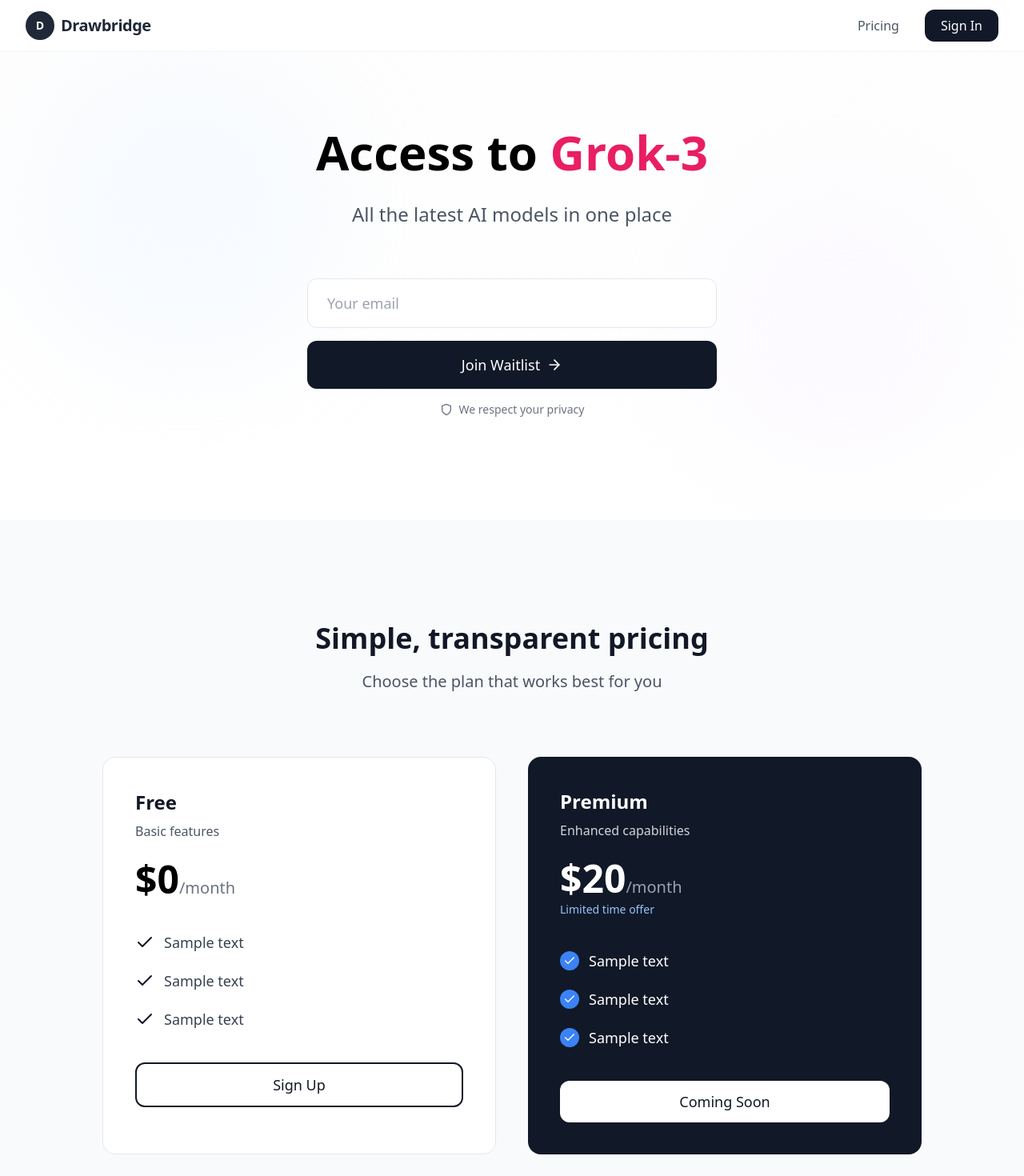
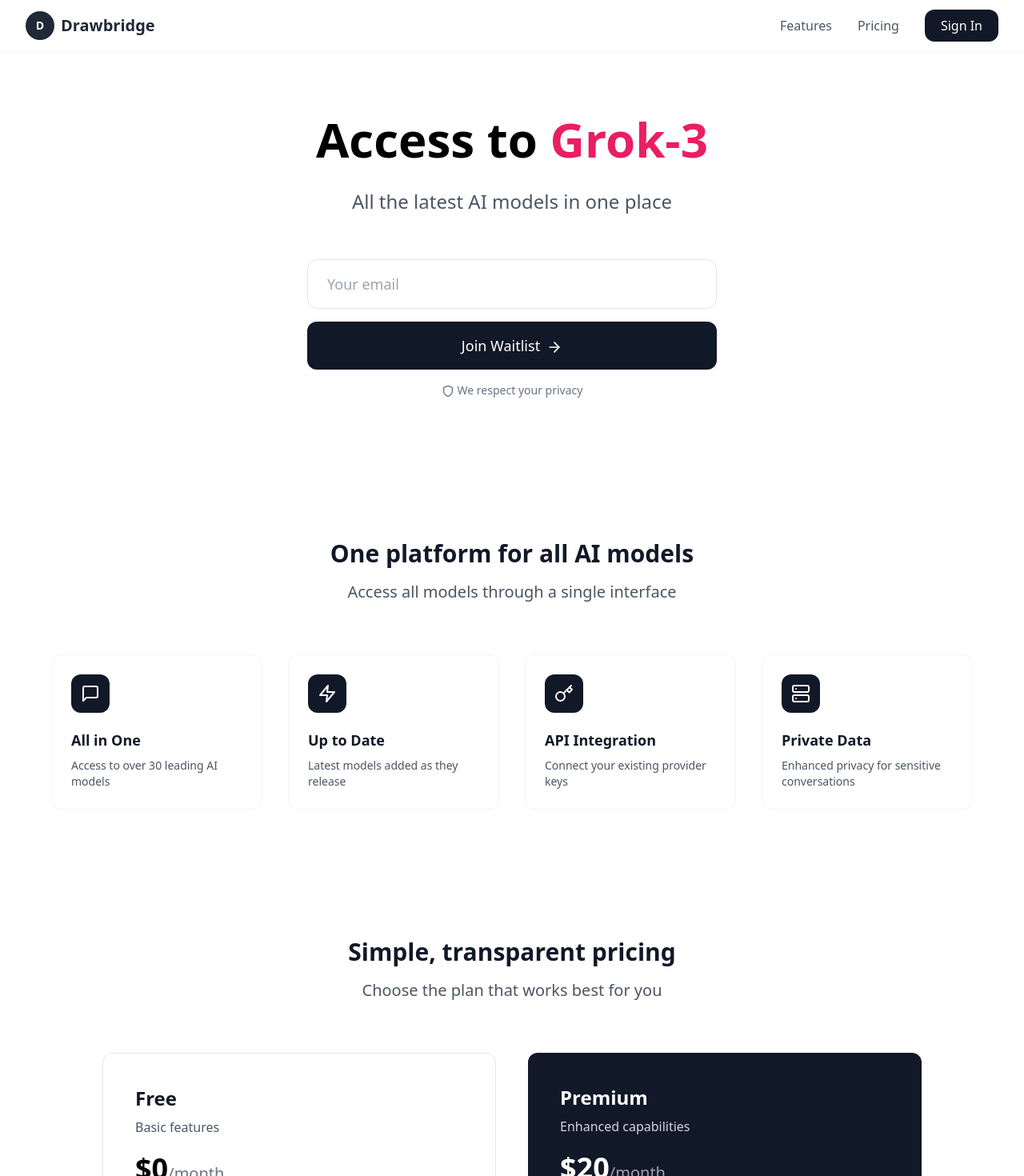
Before and after one commit to mrp3790/drawbridge-landing, a React (Create React App) app: page / in a window 1280 px wide. Shown: the top 1470 px of the page at 80% size. Built offline with nearby package versions, Linux system fonts and the light colour scheme; the HTML template or start-up script is replaced by a standard one.

Commit message:
Update App.js

```diff
--- a/src/App.js
+++ b/src/App.js
@@ -1,9 +1,7 @@
 import React, { useState, useEffect } from 'react';
 import { MessageSquare, Zap, Key, Server, Check, ArrowRight, Shield } from 'lucide-react';
-// Import logo
-// When deploying, make sure this path is correct
-// and the logo.png file exists in the assets folder
-import logo from './assets/logo.png';
+// Import path for logo - make sure logo.png exists in this location
+// import logo from './assets/logo.png';
 
 const LandingPage = () => {
   const [email, setEmail] = useState('');
@@ -36,6 +34,29 @@
     return () => clearInterval(intervalId);
   }, []);
 
+  const features = [
+    {
+      icon: <MessageSquare className="w-6 h-6" />,
+      title: "All in One",
+      description: "Access to over 30 leading AI models"
+    },
+    {
+      icon: <Zap className="w-6 h-6" />,
+      title: "Up to Date",
+      description: "Latest models added as they release"
+    },
+    {
+      icon: <Key className="w-6 h-6" />,
+      title: "API Integration",
+      description: "Connect your existing provider keys"
+    },
+    {
+      icon: <Server className="w-6 h-6" />,
+      title: "Private Data",
+      description: "Enhanced privacy for sensitive conversations"
+    }
+  ];
+
   const handleSubmit = (e) => {
     e.preventDefault();
     console.log('Email submitted:', email);
@@ -49,29 +70,31 @@
   return (
     <div className="min-h-screen bg-white font-sans">
       {/* Header */}
-      <header className="fixed top-0 w-full bg-white border-b border-gray-100 z-50 transition-all duration-300">
+      <header className="fixed top-0 w-full bg-white border-b border-gray-100 z-50">
         <div className="max-w-7xl mx-auto px-4 sm:px-6 lg:px-8">
           <div className="flex justify-between items-center h-16">
-            <div className="flex items-center gap-2 group">
-              {/* Logo - uncomment and use when logo is available */}
-              <div className="h-9 w-9 overflow-hidden group-hover:scale-105 transition-transform duration-300">
-                {/* Replace with your actual logo */}
+            <div className="flex items-center gap-2">
+              {/* Logo */}
+              <div className="h-9 w-9 overflow-hidden">
+                {/* Temporary logo placeholder - replace with your logo */}
                 <div className="w-full h-full bg-gray-800 rounded-full flex items-center justify-center text-white text-sm font-bold">D</div>
+                {/* When your logo.png is in the assets folder, uncomment this: */}
                 {/* <img src={logo} alt="Drawbridge Logo" className="w-full h-full object-contain" /> */}
               </div>
-              <span className="text-xl font-semibold text-gray-800 tracking-tight group-hover:text-black transition-colors">Drawbridge</span>
+              <span className="text-xl font-semibold text-gray-800">Drawbridge</span>
             </div>
 
             {/* Desktop Navigation */}
             <nav className="hidden md:flex items-center space-x-8">
+              <a href="#features" className="text-gray-600 hover:text-gray-800 transition-all">Features</a>
               <a href="#pricing" className="text-gray-600 hover:text-gray-800 transition-all">Pricing</a>
-              <button className="bg-gray-900 text-white px-5 py-2 rounded-xl hover:bg-gray-800 transition-all hover:scale-105 hover:shadow-md">
+              <button className="bg-gray-900 text-white px-5 py-2 rounded-xl hover:bg-gray-800 transition-all">
                 Sign In
               </button>
             </nav>
 
             {/* Mobile menu button */}
-            <button className="md:hidden p-2 rounded-lg text-gray-600 hover:text-gray-900 hover:bg-gray-100 transition-colors">
+            <button className="md:hidden p-2 rounded-lg text-gray-600 hover:text-gray-900 hover:bg-gray-100">
               <svg className="w-6 h-6" fill="none" stroke="currentColor" viewBox="0 0 24 24" xmlns="http://www.w3.org/2000/svg">
                 <path strokeLinecap="round" strokeLinejoin="round" strokeWidth={2} d="M4 6h16M4 12h16M4 18h16" />
               </svg>
@@ -81,15 +104,9 @@
       </header>
 
       {/* Hero Section */}
-      <section className="pt-40 pb-32 px-4 relative overflow-hidden">
-        <div className="absolute inset-0 bg-gradient-to-b from-gray-50/30 to-transparent pointer-events-none"></div>
-
-        {/* Subtle background elements */}
-        <div className="absolute top-20 left-10 w-96 h-96 bg-blue-100/20 rounded-full filter blur-3xl"></div>
-        <div className="absolute bottom-10 right-10 w-96 h-96 bg-purple-100/20 rounded-full filter blur-3xl"></div>
-
-        <div className="max-w-4xl mx-auto text-center relative">
-          <div className="mb-16">
+      <section className="pt-36 pb-24 px-4">
+        <div className="max-w-4xl mx-auto text-center">
+          <div className="mb-14">
             <h1 className="text-5xl md:text-6xl font-bold text-center leading-tight">
               <span
                 className={`inline-block transition-all duration-500 ease-in-out ${
@@ -113,110 +130,135 @@
           </div>
 
           <form onSubmit={handleSubmit} className="max-w-lg mx-auto">
-            <div className="relative transition-all duration-300 ${showSuccess ? 'scale-102' : ''}">
             <input
               type="email"
               value={email}
               onChange={(e) => setEmail(e.target.value)}
               placeholder="Your email"
-                className={`w-full px-6 py-4 rounded-xl border ${showSuccess ? 'border-green-400 bg-green-50' : 'border-gray-200'} focus:ring-2 focus:ring-gray-900/20 focus:border-transparent mb-4 transition-all hover:border-gray-300 text-lg`}
+              className="w-full px-6 py-4 rounded-xl border border-gray-200 focus:border-gray-400 focus:outline-none mb-4 text-lg"
               required
             />
             <button
               type="submit"
-                className={`w-full ${showSuccess ? 'bg-green-500' : 'bg-gray-900'} text-white px-6 py-4 rounded-xl hover:shadow-md transition-all hover:scale-[1.01] active:scale-[0.99] flex items-center justify-center gap-2 text-lg font-medium`}
+              className="w-full bg-gray-900 text-white px-6 py-4 rounded-xl hover:bg-gray-800 transition-all text-lg font-medium"
             >
               {showSuccess ? (
                 <>
-                    <Check className="w-5 h-5" />
+                  <Check className="inline-block w-5 h-5 mr-2" />
                   <span>Email Submitted</span>
                 </>
               ) : (
                 <>
                   <span>Join Waitlist</span>
-                    <ArrowRight className="w-5 h-5" />
+                  <ArrowRight className="inline-block w-5 h-5 ml-2" />
                 </>
               )}
             </button>
-            </div>
 
-            <div className="mt-4 text-gray-500 text-sm flex justify-center gap-2 items-center">
-              <Shield className="w-4 h-4" />
+            <div className="mt-4 text-gray-500 text-sm text-center">
+              <Shield className="inline-block w-4 h-4 mr-1" />
               <span>We respect your privacy</span>
             </div>
           </form>
         </div>
       </section>
 
+      {/* Features Section */}
+      <section id="features" className="py-20 px-4">
+        <div className="max-w-7xl mx-auto">
+          <div className="text-center mb-16">
+            <h2 className="text-3xl font-bold text-gray-900 mb-4">One platform for all AI models</h2>
+            <p className="text-xl text-gray-600 max-w-2xl mx-auto">Access all models through a single interface</p>
+          </div>
+
+          <div className="grid md:grid-cols-4 gap-8 max-w-6xl mx-auto">
+            {features.map((feature, index) => (
+              <div
+                key={index}
+                className="bg-white p-6 rounded-xl border border-gray-100 hover:border-gray-200 transition-all hover:shadow-sm"
+              >
+                <div className="w-12 h-12 bg-gray-900 text-white rounded-xl flex items-center justify-center mb-5">
+                  {feature.icon}
+                </div>
+                <h3 className="text-lg font-bold text-gray-900 mb-2">
+                  {feature.title}
+                </h3>
+                <p className="text-gray-600 text-sm">{feature.description}</p>
+              </div>
+            ))}
+          </div>
+        </div>
+      </section>
+
       {/* Pricing Section */}
-      <section id="pricing" className="py-32 bg-gray-50">
-        <div className="max-w-7xl mx-auto px-4 sm:px-6 lg:px-8">
-          <div className="text-center mb-20">
-            <h2 className="text-4xl font-bold text-gray-900 mb-5">Simple, transparent pricing</h2>
+      <section id="pricing" className="py-20 px-4">
+        <div className="max-w-7xl mx-auto">
+          <div className="text-center mb-16">
+            <h2 className="text-3xl font-bold text-gray-900 mb-4">Simple, transparent pricing</h2>
             <p className="text-xl text-gray-600 max-w-2xl mx-auto">Choose the plan that works best for you</p>
           </div>
 
           <div className="grid md:grid-cols-2 gap-10 max-w-5xl mx-auto">
             {/* Free Tier */}
-            <div className="group bg-white p-10 rounded-2xl border border-gray-200 hover:border-gray-300 transition-all hover:shadow-lg hover:-translate-y-1 duration-300 relative overflow-hidden">
-              <div className="mb-10">
+            <div className="bg-white p-10 rounded-xl border border-gray-200 hover:border-gray-300 transition-all hover:shadow-md">
+              <div className="mb-8">
                 <h3 className="text-2xl font-bold text-gray-900">Free</h3>
                 <p className="text-gray-600 mt-2">Basic features</p>
-                <div className="mt-6 text-5xl font-bold">$0<span className="text-xl text-gray-500 font-normal">/month</span></div>
+                <div className="mt-5 text-4xl font-bold">$0<span className="text-xl text-gray-500 font-normal">/month</span></div>
               </div>
 
-              <ul className="space-y-5 mb-10">
+              <ul className="space-y-4 mb-8">
                 <li className="flex items-center text-gray-700">
-                  <Check className="w-6 h-6 text-gray-900 mr-3 flex-shrink-0" />
-                  <span className="text-lg">Sample text</span>
+                  <Check className="w-5 h-5 text-gray-900 mr-3 flex-shrink-0" />
+                  <span>Sample text</span>
                 </li>
                 <li className="flex items-center text-gray-700">
-                  <Check className="w-6 h-6 text-gray-900 mr-3 flex-shrink-0" />
-                  <span className="text-lg">Sample text</span>
+                  <Check className="w-5 h-5 text-gray-900 mr-3 flex-shrink-0" />
+                  <span>Sample text</span>
                 </li>
                 <li className="flex items-center text-gray-700">
-                  <Check className="w-6 h-6 text-gray-900 mr-3 flex-shrink-0" />
-                  <span className="text-lg">Sample text</span>
+                  <Check className="w-5 h-5 text-gray-900 mr-3 flex-shrink-0" />
+                  <span>Sample text</span>
                 </li>
               </ul>
 
-              <button className="w-full border-2 border-gray-900 text-gray-900 px-6 py-3 rounded-xl hover:bg-gray-50 transition-all hover:scale-[1.01] active:scale-[0.99] font-medium text-lg">
+              <button className="w-full border-2 border-gray-900 text-gray-900 px-6 py-3 rounded-xl hover:bg-gray-50 transition-all font-medium">
                 Sign Up
               </button>
             </div>
 
             {/* Premium Tier */}
-            <div className="group bg-gray-900 text-white p-10 rounded-2xl hover:shadow-xl transition-all hover:-translate-y-1 duration-300 relative overflow-hidden">
-              <div className="relative">
-                <div className="mb-10">
+            <div className="bg-gray-900 text-white p-10 rounded-xl hover:shadow-md transition-all">
+              <div>
+                <div className="mb-8">
                   <h3 className="text-2xl font-bold">Premium</h3>
                   <p className="text-gray-300 mt-2">Enhanced capabilities</p>
-                  <div className="mt-6 text-5xl font-bold">$20<span className="text-xl text-gray-400 font-normal">/month</span></div>
+                  <div className="mt-5 text-4xl font-bold">$20<span className="text-xl text-gray-400 font-normal">/month</span></div>
                   <p className="text-blue-300 text-sm mt-1">Limited time offer</p>
                 </div>
 
-                <ul className="space-y-5 mb-10">
+                <ul className="space-y-4 mb-8">
                   <li className="flex items-center">
-                    <div className="w-6 h-6 rounded-full bg-blue-500 flex items-center justify-center mr-3 flex-shrink-0">
-                      <Check className="w-4 h-4 text-white" />
+                    <div className="w-5 h-5 rounded-full bg-blue-500 flex items-center justify-center mr-3 flex-shrink-0">
+                      <Check className="w-3 h-3 text-white" />
                     </div>
-                    <span className="text-lg">Sample text</span>
+                    <span>Sample text</span>
                   </li>
                   <li className="flex items-center">
-                    <div className="w-6 h-6 rounded-full bg-blue-500 flex items-center justify-center mr-3 flex-shrink-0">
-                      <Check className="w-4 h-4 text-white" />
+                    <div className="w-5 h-5 rounded-full bg-blue-500 flex items-center justify-center mr-3 flex-shrink-0">
+                      <Check className="w-3 h-3 text-white" />
                     </div>
-                    <span className="text-lg">Sample text</span>
+                    <span>Sample text</span>
                   </li>
                   <li className="flex items-center">
-                    <div className="w-6 h-6 rounded-full bg-blue-500 flex items-center justify-center mr-3 flex-shrink-0">
-                      <Check className="w-4 h-4 text-white" />
+                    <div className="w-5 h-5 rounded-full bg-blue-500 flex items-center justify-center mr-3 flex-shrink-0">
+                      <Check className="w-3 h-3 text-white" />
                     </div>
-                    <span className="text-lg">Sample text</span>
+                    <span>Sample text</span>
                   </li>
                 </ul>
 
-                <button className="w-full bg-white text-gray-900 px-6 py-3 rounded-xl hover:bg-gray-100 transition-all hover:scale-[1.01] active:scale-[0.99] font-medium text-lg">
+                <button className="w-full bg-white text-gray-900 px-6 py-3 rounded-xl hover:bg-gray-100 transition-all font-medium">
                   Coming Soon
                 </button>
               </div>
@@ -225,24 +267,8 @@
         </div>
       </section>
 
-      {/* Call to Action */}
-      <section className="py-24">
-        <div className="max-w-6xl mx-auto px-4 sm:px-6 lg:px-8">
-          <div className="bg-gradient-to-r from-gray-900 to-gray-800 rounded-2xl overflow-hidden shadow-xl">
-            <div className="p-10 md:p-14">
-              <div className="text-center">
-                <h2 className="text-3xl font-bold text-white mb-8">Early Access</h2>
-                <button className="bg-white text-gray-900 px-12 py-4 rounded-xl hover:bg-gray-50 transition-all hover:shadow-md hover:scale-[1.01] active:scale-[0.99] font-medium text-lg">
-                  Join Waitlist
-                </button>
-              </div>
-            </div>
-          </div>
-        </div>
-      </section>
-
       {/* Footer */}
-      <footer className="py-10 border-t border-gray-100">
+      <footer className="py-8 border-t border-gray-100">
         <div className="max-w-7xl mx-auto px-4 text-center text-gray-600">
           © 2024 Drawbridge
         </div>
```
Lines whose indentation alone changed are shown as unchanged.
